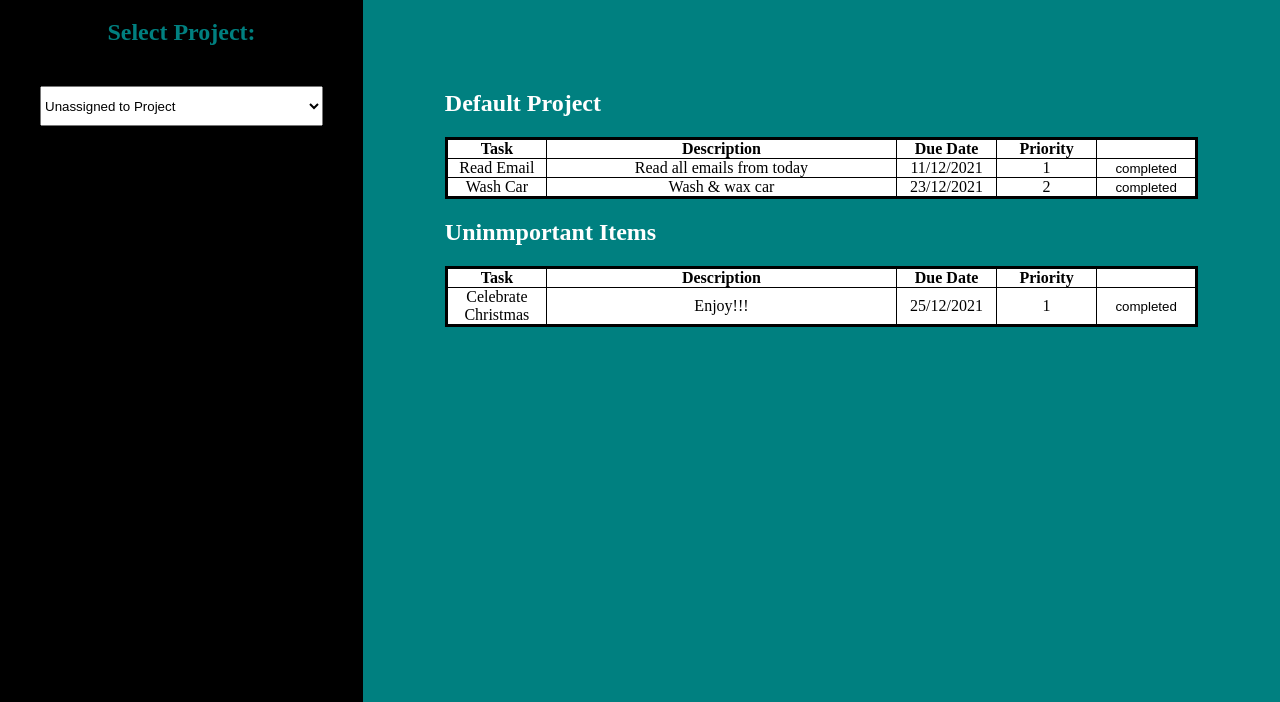
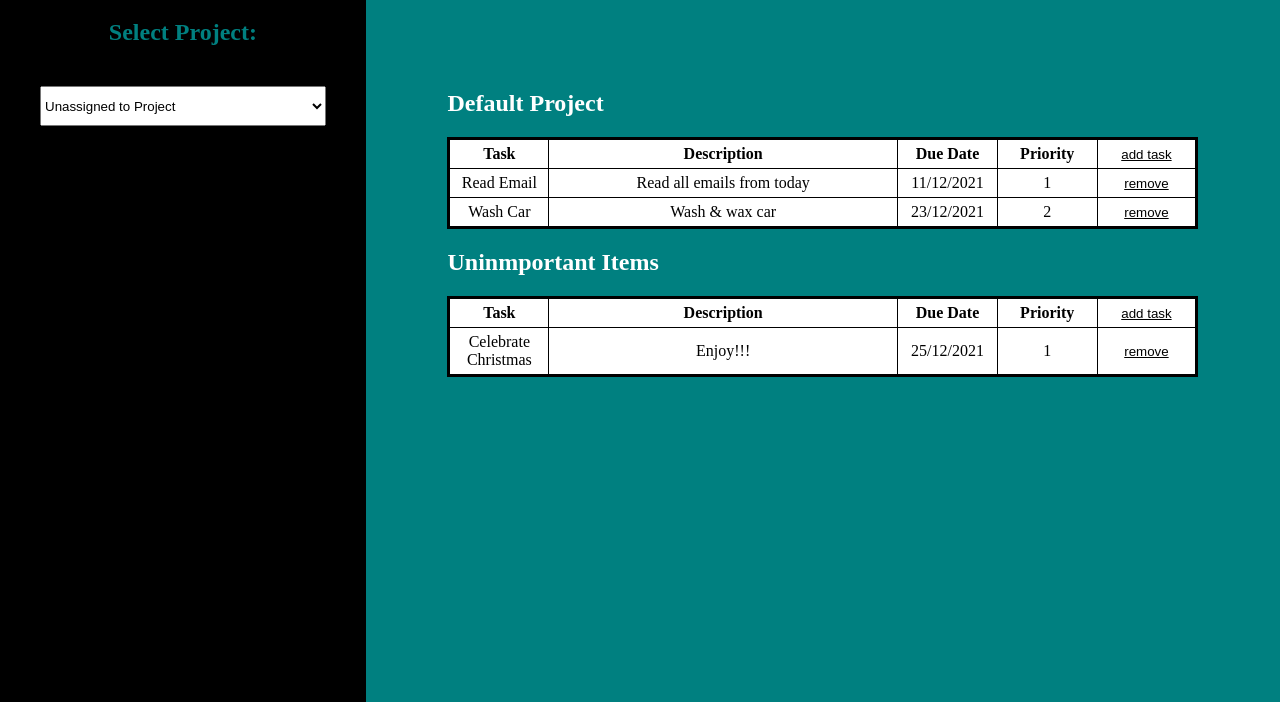
Before and after one commit to Tomd304/todo-list, a website built with webpack: page src/template.html in a window 1280 px wide. Shown: the part 98-800 px from the top of the page. Built offline with nearby package versions, Linux system fonts and the light colour scheme.

Commit message:
Add task button added to table

```diff
--- a/src/index.js
+++ b/src/index.js
@@ -80,7 +80,13 @@ function createTableHeader(projectName) {
     hDueDate.textContent = 'Due Date'
     let hPriority = document.createElement('th')
     hPriority.textContent = 'Priority'
-    row.append(hTitle, hDesc, hDueDate, hPriority)
+    let addTask = document.createElement('th')
+    let addBtn = document.createElement('button')
+    addBtn.classList.add('add-btn')
+    addBtn.textContent = 'add task'
+    addBtn.id = projectName + '-add-btn'
+    addTask.appendChild(addBtn)
+    row.append(hTitle, hDesc, hDueDate, hPriority, addTask)
     table.append(colGroup, row)
     return table
 }
@@ -98,7 +104,7 @@ function createTableRow(task) {
     let remove = document.createElement('td')
     let removeBtn = document.createElement('button')
     removeBtn.classList.add('remove-btn')
-    removeBtn.textContent = 'completed'
+    removeBtn.textContent = 'remove'
     removeBtn.id = task.title + '-btn'
     remove.appendChild(removeBtn)
     row.append(title, desc, dueDate, priority, remove)
--- a/src/styles.css
+++ b/src/styles.css
@@ -125,10 +125,11 @@ table {
     margin: 20px 0;
 }
 
-.remove-btn {
-    background-color: teal;
+.remove-btn, .add-btn {
     border: none;
     cursor: pointer;
+    background-color: white;
+    text-decoration: underline;
 }
 
 table {
@@ -137,11 +138,8 @@ table {
     border-collapse: collapse;
 }
 
-.remove-btn {
-    background-color: white;
-}
-
 td, th {
+    padding: 5px 0;
     border: 1px solid black ;
 }
 
```
